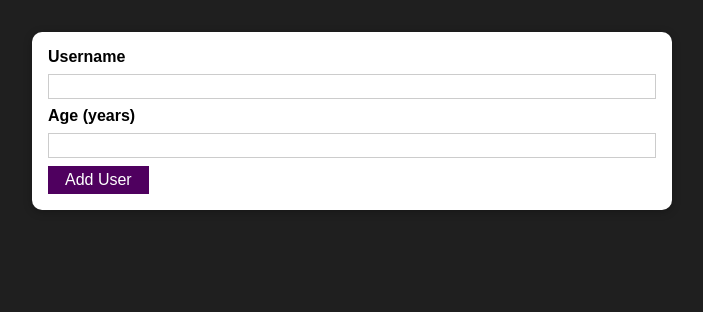
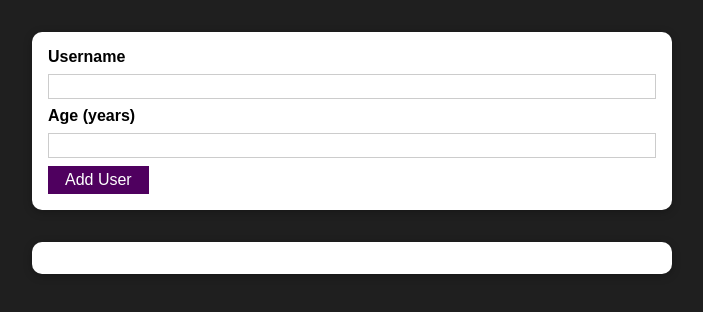
Before and after one commit to ChristinaGaitan/users-list-react, a React (Create React App) app: page / in a window 1280 px wide. Shown: the top 312 px of the page, without its empty margins (288-991 px from the left). Built offline with nearby package versions, Linux system fonts and the light colour scheme.

Commit message:
Create and use users list

```diff
--- a/src/App.tsx
+++ b/src/App.tsx
@@ -1,10 +1,12 @@
 import React from 'react';
 import AddUser from './components/Users/AddUser'
+import UsersList from './components/Users/UsersList'
 
 function App() {
   return (
     <div>
       <AddUser />
+      <UsersList users={[]} />
     </div>
   );
 }
--- /dev/null
+++ b/src/components/Users/UsersList.module.css
@@ -0,0 +1,16 @@
+.users {
+  margin: 2rem auto;
+  width: 90%;
+  max-width: 40rem;
+}
+
+.users ul {
+  list-style: none;
+  padding: 1rem;
+}
+
+.users li {
+  border: 1px solid #ccc;
+  margin: 0.5rem 0;
+  padding: 0.5rem;
+}
--- /dev/null
+++ b/src/components/Users/UsersList.tsx
@@ -0,0 +1,25 @@
+import Card from '../UI/Card'
+import classes from './UsersList.module.css'
+
+interface User {
+  name: string
+  age: string
+}
+
+interface Props {
+  users: User[]
+}
+
+const UsersList = (props: Props) => {
+  return (
+    <Card className={classes.users}>
+      <ul>
+        {props.users.map((user: User) => {
+          <li>{user.name} ({user.age} years old)</li>
+        })}
+      </ul>
+    </Card>
+  )
+}
+
+export default UsersList;
```
